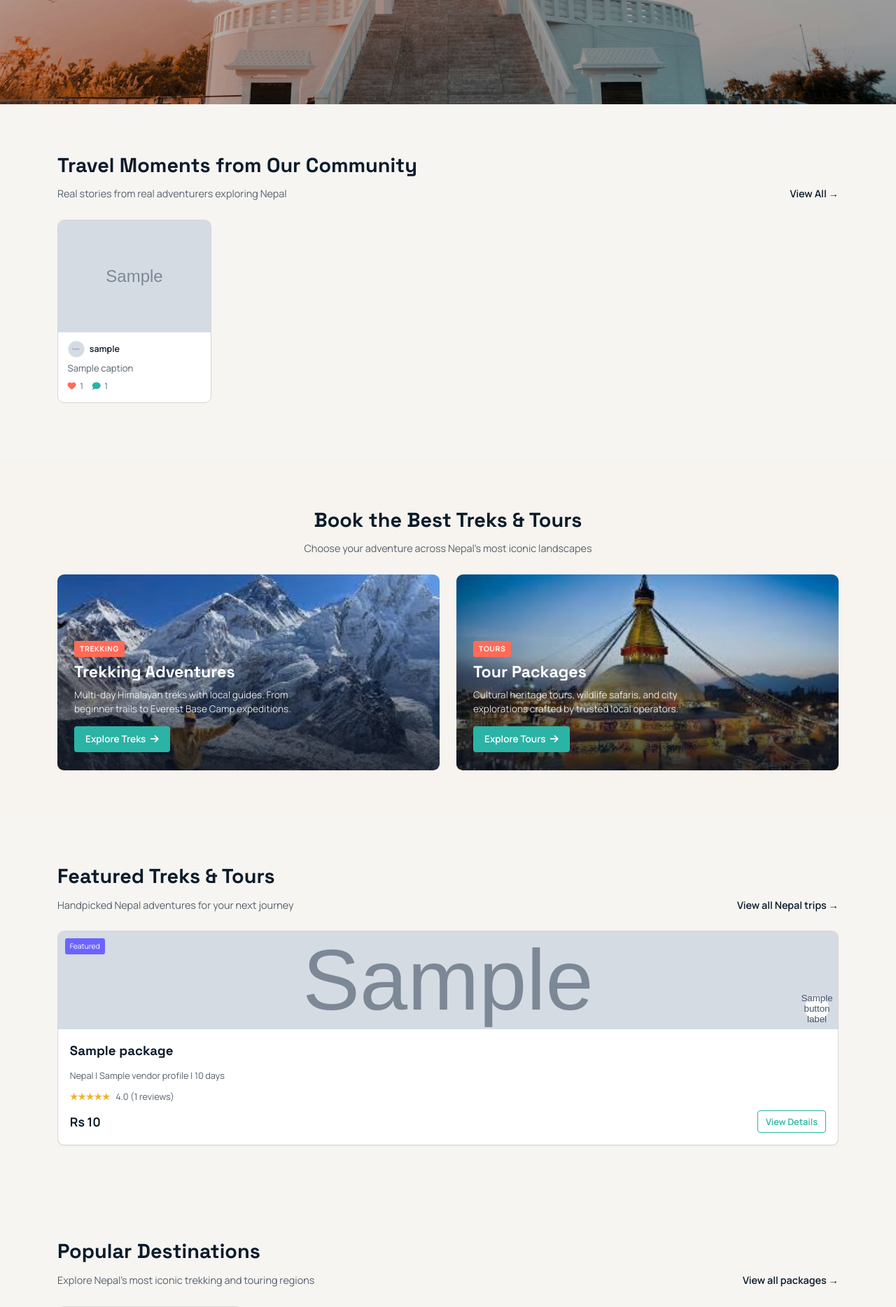
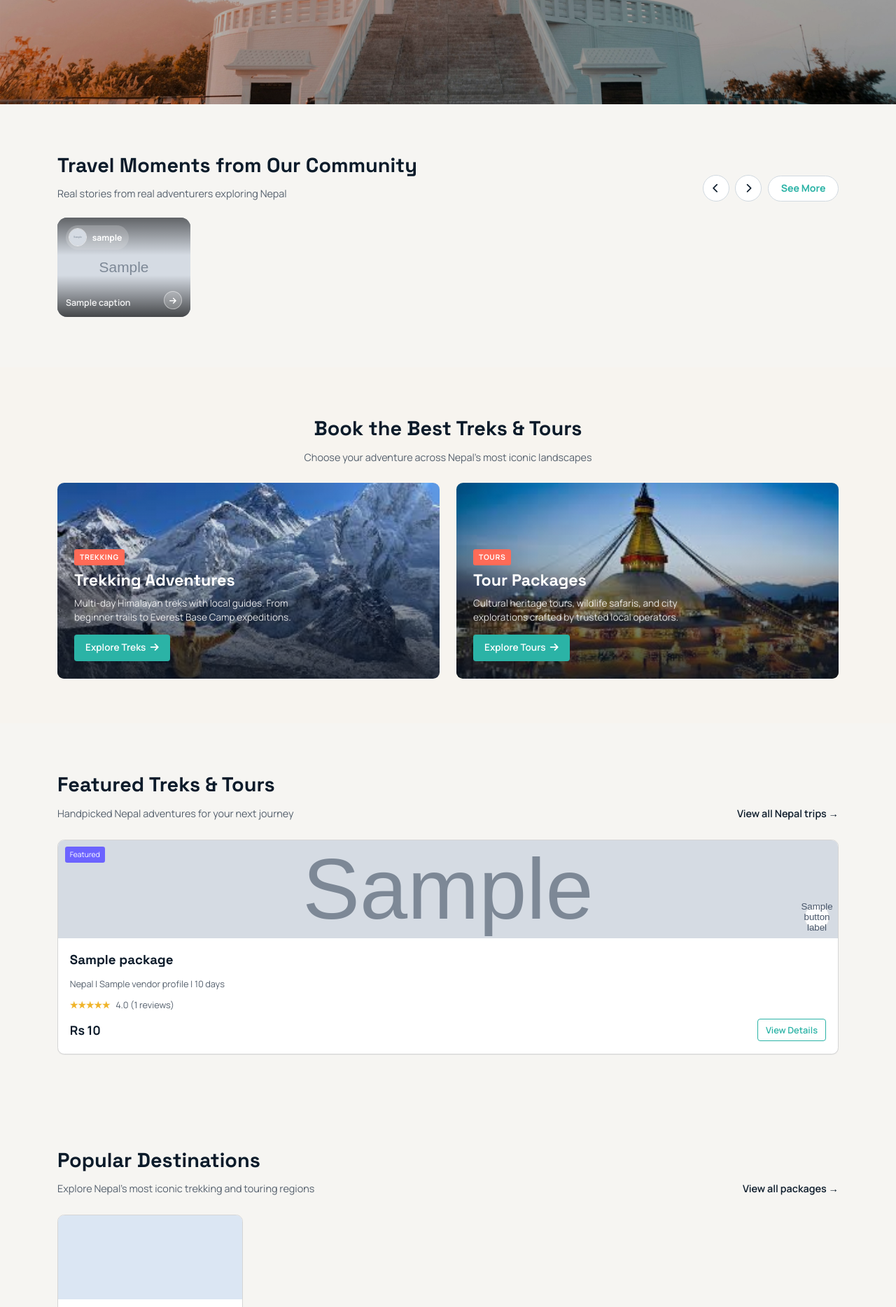
Before and after one commit to SarrokThapa/Namaste-Nomad, a Django app: template core/templates/core/home.html in a window 1280 px wide. Shown: the part 543-2411 px from the top of the page at 70% size. Run offline with Django 4.2, Linux system fonts and the light colour scheme; the template is opened without the code that fills it: most values are stand-ins (such as "Sample title", 1, 10 or a date in 2020); grey boxes marked "Sample" are stand-in pictures.

Commit message:
fix: redesign Travel Moments cards — natural aspect ratio, overlay layout, video support, prev/next nav
- Remove fixed 160px image height; images/videos now display at natural aspect ratio
  (portrait posts = tall card, landscape = shorter card)
- All post info (avatar, name, caption, arrow) now overlaid on the media with gradient
- Video PostMedia now uses <video> element with preload=metadata + play button overlay
  instead of broken <img> tag
- Added prev/next arrow buttons with JS scroll and pill-style 'See More' link
- User avatar shown as frosted glass chip at card top-left
- Caption + arrow shown at card bottom-left
- Removed scrollbar visibility; smooth scroll via JS buttons

Co-Authored-By: Claude Sonnet 4.6 <noreply@anthropic.com>

```diff
--- a/core/templates/core/home.html
+++ b/core/templates/core/home.html
@@ -8,7 +8,7 @@
     <title>Namaste Nomad - Nepal Treks & Tours</title>
     <link rel="stylesheet" href="{% static 'css/style.css' %}">
     <link rel="stylesheet" href="{% static 'css/landing.css' %}">
-    <link rel="stylesheet" href="{% static 'css/home.css' %}">
+    <link rel="stylesheet" href="{% static 'css/home.css' %}?v=20260401b">
     <link rel="stylesheet" href="{% static 'css/notifications.css' %}?v=20260313a">
     <link rel="stylesheet" href="{% static 'css/wishlist.css' %}?v=20260315a">
     <link rel="stylesheet" href="{% static 'css/destination_autocomplete.css' %}?v=20260314a">
@@ -100,48 +100,60 @@
          ====================================================== -->
     <section class="travel-moments">
         <div class="container-landing">
-            <div class="section-header">
+            <div class="moments-header">
                 <div>
                     <h2 class="section-title">Travel Moments from Our Community</h2>
                     <p class="section-subtitle">Real stories from real adventurers exploring Nepal</p>
                 </div>
-                <a class="link-arrow" href="{% url 'community_feed' %}">View All</a>
+                <div class="moments-nav">
+                    <button class="moments-nav-btn" id="momentsPrev" aria-label="Previous"><i class="fas fa-chevron-left"></i></button>
+                    <button class="moments-nav-btn" id="momentsNext" aria-label="Next"><i class="fas fa-chevron-right"></i></button>
+                    <a class="moments-see-more" href="{% url 'community_feed' %}">See More</a>
+                </div>
             </div>
 
             {% if travel_moments %}
-                <div class="moments-scroll">
+                <div class="moments-scroll" id="momentsScroll">
                     {% for post in travel_moments %}
                         <a class="moment-card" href="{% url 'community_feed' %}">
-                            <div class="moment-image">
+                            {# ---- media (image or video, natural aspect ratio) ---- #}
                             {% if post.image %}
-                                    <img src="{{ post.image.url }}" alt="Travel moment by {{ post.user.username }}">
+                                <img class="moment-media-img" src="{{ post.image.url }}" alt="Travel moment by {{ post.user.username }}">
                             {% else %}
                                 {% with first_media=post.media.all|first %}
                                     {% if first_media %}
-                                            <img src="{{ first_media.media_file.url }}" alt="Travel moment by {{ post.user.username }}">
+                                        {% if first_media.media_type == 'video' %}
+                                            <video class="moment-media-img" src="{{ first_media.media_file.url }}"
+                                                   preload="metadata" muted playsinline></video>
+                                            <div class="moment-play-btn"><i class="fas fa-play"></i></div>
                                         {% else %}
-                                            <div class="moment-no-image">
+                                            <img class="moment-media-img" src="{{ first_media.media_file.url }}" alt="Travel moment by {{ post.user.username }}">
+                                        {% endif %}
+                                    {% else %}
+                                        <div class="moment-media-placeholder">
                                             <i class="fas fa-mountain"></i>
                                         </div>
                                     {% endif %}
                                 {% endwith %}
                             {% endif %}
-                            </div>
-                            <div class="moment-info">
+
+                            {# ---- gradient overlay ---- #}
+                            <div class="moment-overlay">
+                                <div class="moment-overlay-top">
                                     <div class="moment-user">
                                         {% if post.user.traveler_profile.avatar %}
                                             <img src="{{ post.user.traveler_profile.avatar.url }}" alt="{{ post.user.username }}">
                                         {% elif post.user.vendor_profile.logo %}
                                             <img src="{{ post.user.vendor_profile.logo.url }}" alt="{{ post.user.username }}">
                                         {% else %}
-                                        <img src="{% static 'images/default-avatar.svg' %}" alt="{{ post.user.username }}">
+                                            <div class="moment-avatar-init">{{ post.user.username|first|upper }}</div>
                                         {% endif %}
                                         <span>{{ post.user.get_full_name|default:post.user.username }}</span>
                                     </div>
-                                <p class="moment-caption">{{ post.caption|truncatewords:12 }}</p>
-                                <div class="moment-stats">
-                                    <span><i class="fas fa-heart"></i> {{ post.likes_count }}</span>
-                                    <span><i class="fas fa-comment"></i> {{ post.comments_count }}</span>
+                                </div>
+                                <div class="moment-overlay-bottom">
+                                    <p class="moment-caption">{{ post.caption|truncatewords:10 }}</p>
+                                    <span class="moment-arrow"><i class="fas fa-arrow-right"></i></span>
                                 </div>
                             </div>
                         </a>
@@ -155,6 +167,19 @@
             {% endif %}
         </div>
     </section>
+
+    <script>
+    (function () {
+        var scroll = document.getElementById('momentsScroll');
+        if (!scroll) return;
+        document.getElementById('momentsPrev').addEventListener('click', function () {
+            scroll.scrollBy({ left: -440, behavior: 'smooth' });
+        });
+        document.getElementById('momentsNext').addEventListener('click', function () {
+            scroll.scrollBy({ left: 440, behavior: 'smooth' });
+        });
+    })();
+    </script>
 
     <!-- ======================================================
          SECTION 2: BOOK THE BEST TREKS & TOURS
--- a/static/css/home.css
+++ b/static/css/home.css
@@ -62,127 +62,246 @@
     background: var(--light);
 }
 
+/* Header row: title left, arrows + "See More" right */
+.moments-header {
+    display: flex;
+    align-items: flex-end;
+    justify-content: space-between;
+    gap: 1rem;
+    margin-bottom: 1.4rem;
+}
+
+.moments-nav {
+    display: flex;
+    align-items: center;
+    gap: 0.55rem;
+    flex-shrink: 0;
+}
+
+.moments-nav-btn {
+    width: 38px;
+    height: 38px;
+    border-radius: 50%;
+    border: 1.5px solid #d1d9e0;
+    background: #fff;
+    color: var(--ink);
+    font-size: 0.85rem;
+    cursor: pointer;
+    display: inline-flex;
+    align-items: center;
+    justify-content: center;
+    transition: border-color 0.18s, background 0.18s;
+}
+
+.moments-nav-btn:hover {
+    border-color: var(--accent-2);
+    background: #eef9f8;
+    color: var(--accent-2);
+}
+
+.moments-see-more {
+    padding: 0.4rem 1.1rem;
+    border-radius: 999px;
+    border: 1.5px solid #d1d9e0;
+    background: #fff;
+    color: var(--accent-2);
+    font-size: 0.88rem;
+    font-weight: 700;
+    text-decoration: none;
+    white-space: nowrap;
+    transition: border-color 0.18s, background 0.18s;
+}
+
+.moments-see-more:hover {
+    border-color: var(--accent-2);
+    background: #eef9f8;
+}
+
+/* Scroll row */
 .moments-scroll {
     display: flex;
-    gap: 1.2rem;
+    gap: 1rem;
     overflow-x: auto;
-    padding-bottom: 1rem;
+    padding-bottom: 0.5rem;
     scroll-snap-type: x mandatory;
     -webkit-overflow-scrolling: touch;
+    /* hide scrollbar but keep functional */
+    scrollbar-width: none;
 }
 
 .moments-scroll::-webkit-scrollbar {
-    height: 4px;
+    display: none;
 }
 
-.moments-scroll::-webkit-scrollbar-track {
-    background: #e5e7eb;
-    border-radius: 2px;
-}
-
-.moments-scroll::-webkit-scrollbar-thumb {
-    background: var(--accent-2);
-    border-radius: 2px;
-}
-
+/* Each card: width fixed, height = image's natural height */
 .moment-card {
-    flex: 0 0 220px;
-    background: var(--panel);
-    border: 1px solid #d5d5d5;
-    border-radius: 0.6rem;
+    flex: 0 0 190px;
+    border-radius: 14px;
     overflow: hidden;
     text-decoration: none;
-    color: var(--ink);
+    color: #fff;
     scroll-snap-align: start;
-    display: flex;
-    flex-direction: column;
-    transition: transform 0.2s ease, box-shadow 0.2s ease;
+    position: relative;
+    display: block;
+    background: #1a2533;
+    transition: transform 0.22s ease, box-shadow 0.22s ease;
 }
 
 .moment-card:hover {
-    transform: translateY(-3px);
-    box-shadow: 0 14px 28px rgba(12, 27, 42, 0.1);
+    transform: translateY(-4px);
+    box-shadow: 0 18px 36px rgba(12, 27, 42, 0.22);
 }
 
-.moment-image {
-    height: 160px;
-    overflow: hidden;
-    background: linear-gradient(135deg, #dbe6f3 0%, #cfd8e3 100%);
+/* The image/video stretches to card width, height is natural */
+.moment-media-img {
+    display: block;
+    width: 100%;
+    height: auto;
+    /* cap extreme heights */
+    max-height: 480px;
+    object-fit: cover;
+}
+
+video.moment-media-img {
+    /* videos use same rule */
+    background: #000;
+}
+
+/* Placeholder when no image */
+.moment-media-placeholder {
+    width: 100%;
+    aspect-ratio: 3 / 4;
+    background: linear-gradient(135deg, #2a3a50, #1a2838);
+    display: flex;
+    align-items: center;
+    justify-content: center;
+    font-size: 2.5rem;
+    color: rgba(255, 255, 255, 0.3);
+}
+
+/* Play button for videos */
+.moment-play-btn {
+    position: absolute;
+    top: 50%;
+    left: 50%;
+    transform: translate(-50%, -50%);
+    width: 46px;
+    height: 46px;
+    border-radius: 50%;
+    background: rgba(255, 255, 255, 0.22);
+    backdrop-filter: blur(4px);
+    border: 2px solid rgba(255, 255, 255, 0.6);
+    display: flex;
+    align-items: center;
+    justify-content: center;
+    font-size: 1rem;
+    color: #fff;
+    z-index: 3;
+    pointer-events: none;
+}
+
+/* Gradient overlay: dark top + dark bottom, transparent middle */
+.moment-overlay {
+    position: absolute;
+    inset: 0;
+    display: flex;
+    flex-direction: column;
+    justify-content: space-between;
+    background:
+        linear-gradient(to bottom,
+            rgba(0, 0, 0, 0.55) 0%,
+            transparent 38%,
+            transparent 58%,
+            rgba(0, 0, 0, 0.68) 100%);
+    padding: 0.7rem 0.75rem;
+    z-index: 2;
+}
+
+/* User chip at top */
+.moment-overlay-top {
+    display: flex;
+    align-items: flex-start;
+}
+
+.moment-user {
+    display: inline-flex;
+    align-items: center;
+    gap: 0.45rem;
+    background: rgba(255, 255, 255, 0.18);
+    backdrop-filter: blur(6px);
+    border-radius: 999px;
+    padding: 0.28rem 0.6rem 0.28rem 0.28rem;
+}
+
+.moment-user img {
+    width: 26px;
+    height: 26px;
+    border-radius: 50%;
+    object-fit: cover;
+    border: 1.5px solid rgba(255, 255, 255, 0.7);
     flex-shrink: 0;
 }
 
-.moment-image img {
-    width: 100%;
-    height: 100%;
-    object-fit: cover;
-    display: block;
-}
-
-.moment-no-image {
-    width: 100%;
-    height: 100%;
+.moment-avatar-init {
+    width: 26px;
+    height: 26px;
+    border-radius: 50%;
+    background: var(--accent-2);
+    color: #fff;
+    font-size: 0.75rem;
+    font-weight: 700;
     display: flex;
     align-items: center;
     justify-content: center;
-    color: #9ca3af;
-    font-size: 2rem;
+    flex-shrink: 0;
+    border: 1.5px solid rgba(255, 255, 255, 0.7);
 }
 
-.moment-info {
-    padding: 0.75rem 0.85rem 0.85rem;
-    display: flex;
-    flex-direction: column;
-    gap: 0.4rem;
-    flex: 1;
+.moment-user span {
+    font-size: 0.76rem;
+    font-weight: 700;
+    color: #fff;
+    white-space: nowrap;
+    overflow: hidden;
+    text-overflow: ellipsis;
+    max-width: 110px;
 }
 
-.moment-user {
+/* Caption + arrow at bottom */
+.moment-overlay-bottom {
     display: flex;
-    align-items: center;
-    gap: 0.45rem;
+    align-items: flex-end;
+    justify-content: space-between;
+    gap: 0.4rem;
 }
 
-.moment-user img {
-    width: 24px;
-    height: 24px;
+.moment-caption {
+    font-size: 0.78rem;
+    font-weight: 600;
+    color: rgba(255, 255, 255, 0.92);
+    line-height: 1.35;
+    flex: 1;
+    overflow: hidden;
+    display: -webkit-box;
+    -webkit-line-clamp: 2;
+    -webkit-box-orient: vertical;
+}
+
+.moment-arrow {
+    width: 26px;
+    height: 26px;
     border-radius: 50%;
-    object-fit: cover;
-    border: 1px solid #dbe3ed;
+    background: rgba(255, 255, 255, 0.2);
+    border: 1px solid rgba(255, 255, 255, 0.45);
+    display: inline-flex;
+    align-items: center;
+    justify-content: center;
+    font-size: 0.7rem;
+    color: #fff;
     flex-shrink: 0;
 }
 
-.moment-user span {
-    font-size: 0.78rem;
-    font-weight: 600;
-    color: var(--ink);
-    white-space: nowrap;
-    overflow: hidden;
-    text-overflow: ellipsis;
-}
-
-.moment-caption {
-    font-size: 0.82rem;
-    color: var(--muted);
-    line-height: 1.4;
-}
-
-.moment-stats {
-    display: flex;
-    gap: 0.8rem;
-    font-size: 0.75rem;
-    color: var(--muted);
-    margin-top: auto;
-}
-
-.moment-stats i {
-    color: var(--accent);
-    margin-right: 0.2rem;
-}
-
-.moment-stats i.fa-comment {
-    color: var(--accent-2);
-}
-
+/* Empty state */
 .moments-empty {
     font-size: 0.95rem;
     color: var(--muted);
@@ -197,6 +316,18 @@
 
 .moments-empty a:hover {
     text-decoration: underline;
+}
+
+@media (max-width: 640px) {
+    .moments-header {
+        flex-direction: column;
+        align-items: flex-start;
+        gap: 0.8rem;
+    }
+
+    .moment-card {
+        flex: 0 0 155px;
+    }
 }
 
 /* =====================================================
```
Lines whose indentation alone changed are shown as unchanged.
